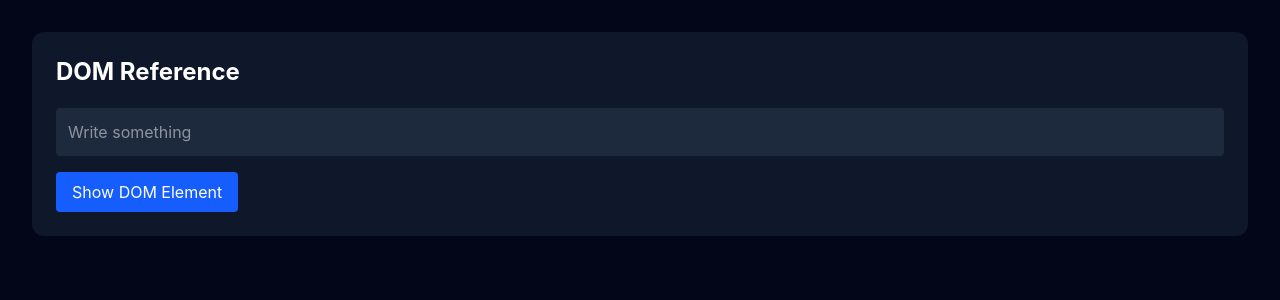
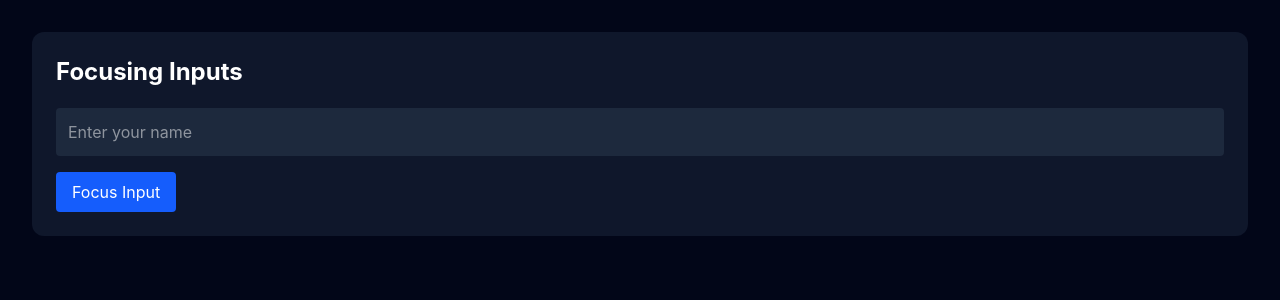
Before and after one commit to foysaliio/React-Mastery-Journey, a React (Vite) app: page / in a window 1280 px wide. Shown: the top 300 px of the page. Built offline with nearby package versions, Linux system fonts and the light colour scheme.

Commit message:
feat(react): focus DOM inputs with refs

```diff
--- a/src/App.tsx
+++ b/src/App.tsx
@@ -1,9 +1,9 @@
-import DomReference from "./Components/DomReference";
+import FocusInput from "./Components/FocusInput";
 
 function App() {
   return (
     <main className="min-h-screen bg-slate-950 p-8">
-      <DomReference />
+      <FocusInput />
     </main>
   );
 }
--- a/src/Components/DomReference.tsx
+++ b/src/Components/FocusInput.tsx
@@ -1,32 +1,32 @@
 import { useRef } from "react";
 
-const DomReference = () => {
+const FocusInput = () => {
   const inputRef = useRef<HTMLInputElement>(null);
 
-  const showInputElement = (): void => {
-    console.log(inputRef.current);
+  const focusInput = (): void => {
+    inputRef.current?.focus();
   };
 
   return (
     <section className="rounded-xl bg-slate-900 p-6 text-white">
-      <h2 className="text-2xl font-bold">DOM Reference</h2>
+      <h2 className="text-2xl font-bold">Focusing Inputs</h2>
 
       <input
         ref={inputRef}
         type="text"
-        placeholder="Write something"
+        placeholder="Enter your name"
         className="mt-5 w-full rounded bg-slate-800 p-3"
       />
 
       <button
         type="button"
-        onClick={showInputElement}
+        onClick={focusInput}
         className="mt-4 rounded bg-blue-600 px-4 py-2"
       >
-        Show DOM Element
+        Focus Input
       </button>
     </section>
   );
 };
 
-export default DomReference;
+export default FocusInput;
```
